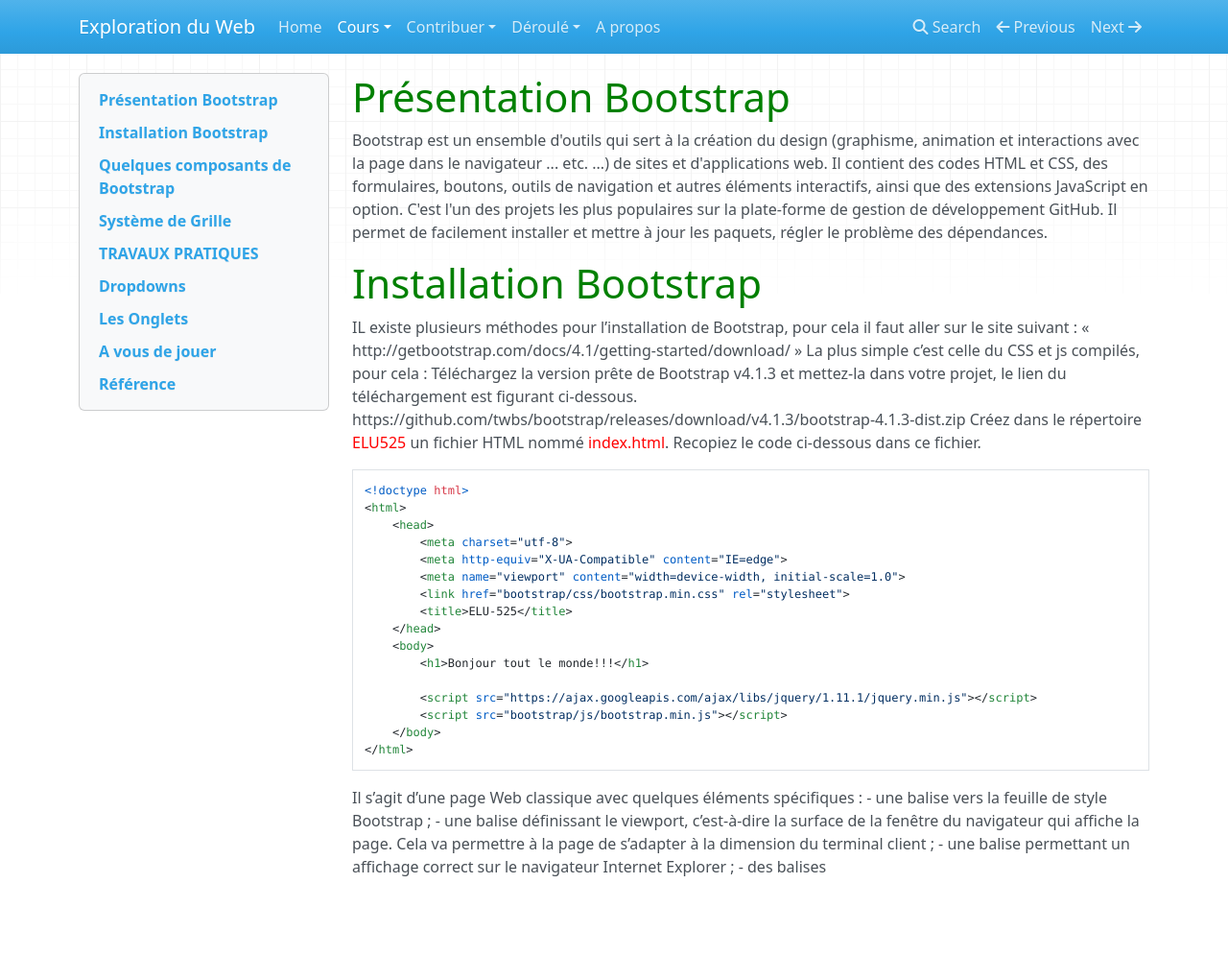
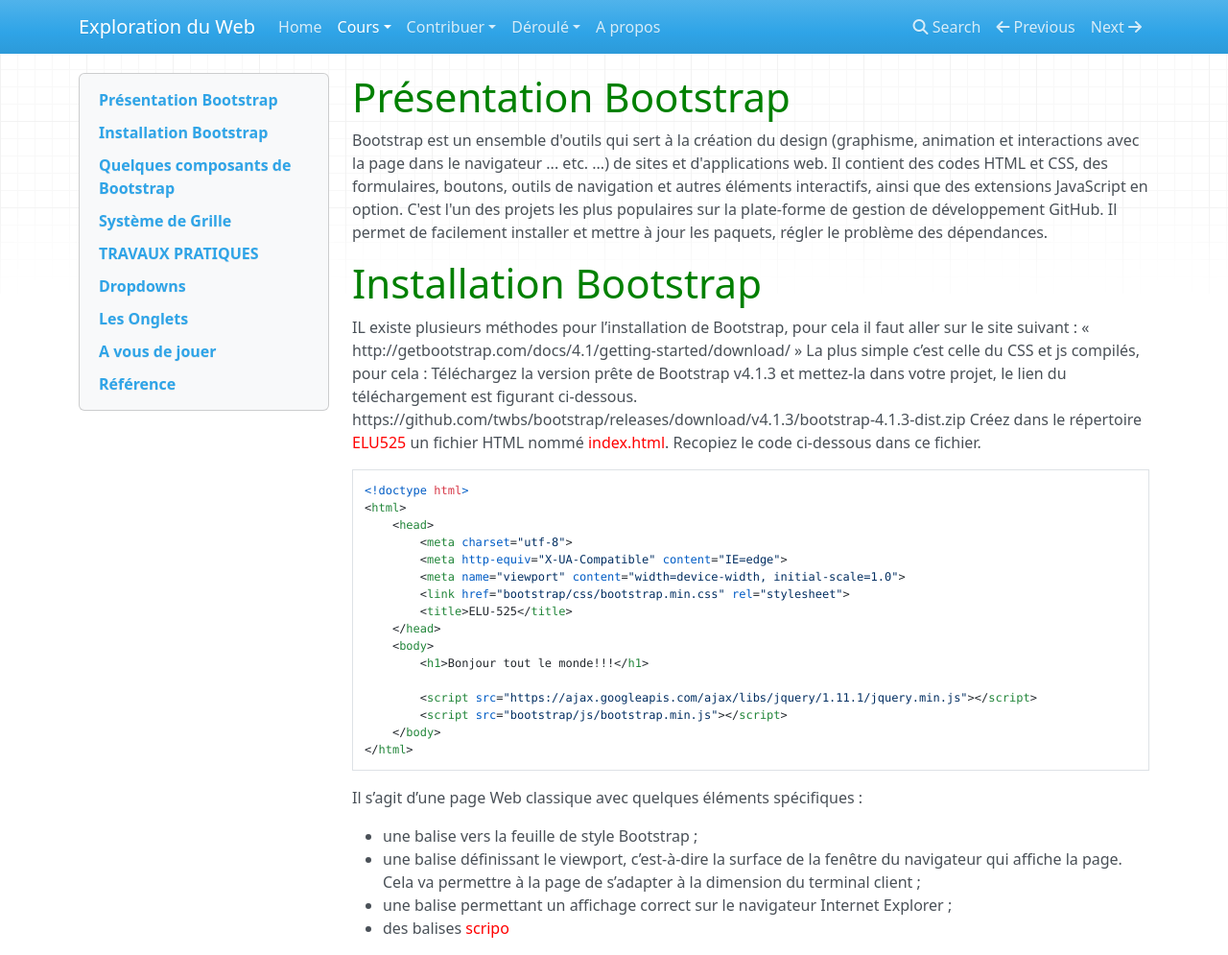
Before and after one commit to s17elgho/cours2018A, an MkDocs documentation site: the page built from docs/cours/Bootstrap.md, in a window 1280 px wide and 995 px high. Shown: the whole window at 96% size. Built offline with MkDocs 1.6.1, drawn with Linux system fonts in a browser that asks for light colours; nearby versions of some CDN libraries.

Commit message:
remise en place de menace du web

````diff
--- a/docs/cours/Bootstrap.md
+++ b/docs/cours/Bootstrap.md
@@ -31,10 +31,11 @@
 ```
 
 Il s’agit d’une page Web classique avec quelques éléments spécifiques :
--	une balise  <span style="color:red"><link></span> vers la feuille de style Bootstrap ;
--	une balise<span style="color:red"><meta name="viewport"></span>  définissant le viewport, c’est-à-dire la surface de la fenêtre du navigateur qui affiche la page. Cela va permettre à la page de s’adapter à la dimension du terminal client ;
--	une balise <span style="color:red"><meta></span>  permettant un affichage correct sur le navigateur Internet Explorer ;
--	des balises <span style="color:red"><script></span>  qui activent les plugins jQuery de Bootstrap. Ces plugins sont nécessaires pour animer les composants Bootstrap.
+
+*	une balise  <span style="color:red"><link></span> vers la feuille de style Bootstrap ;
+*	une balise<span style="color:red"><meta name="viewport"></span>  définissant le viewport, c’est-à-dire la surface de la fenêtre du navigateur qui affiche la page. Cela va permettre à la page de s’adapter à la dimension du terminal client ;
+*	une balise <span style="color:red"><meta></span>  permettant un affichage correct sur le navigateur Internet Explorer ;
+*	des balises <span style="color:red">scripo<script></span>  qui activent les plugins jQuery de Bootstrap. Ces plugins sont nécessaires pour animer les composants Bootstrap.
 
 Ouvrez cette page dans votre navigateur Web favori. Vous obtenez le résultat ci-dessous.
 
--- a/mkdocs.yml
+++ b/mkdocs.yml
@@ -7,6 +7,7 @@
       - cours/html.md
       - cours/Recherche_sur_le_Web.md
       - cours/deepweb.md
+      - cours/MenacesDuWeb.md
       - cours/javascript.md
       - cours/Bootstrap.md
       - cours/django.md
````
Also changed, not shown: docs/cours/MenacesDuWeb.md (renamed from MenacesDuWeb.md).
